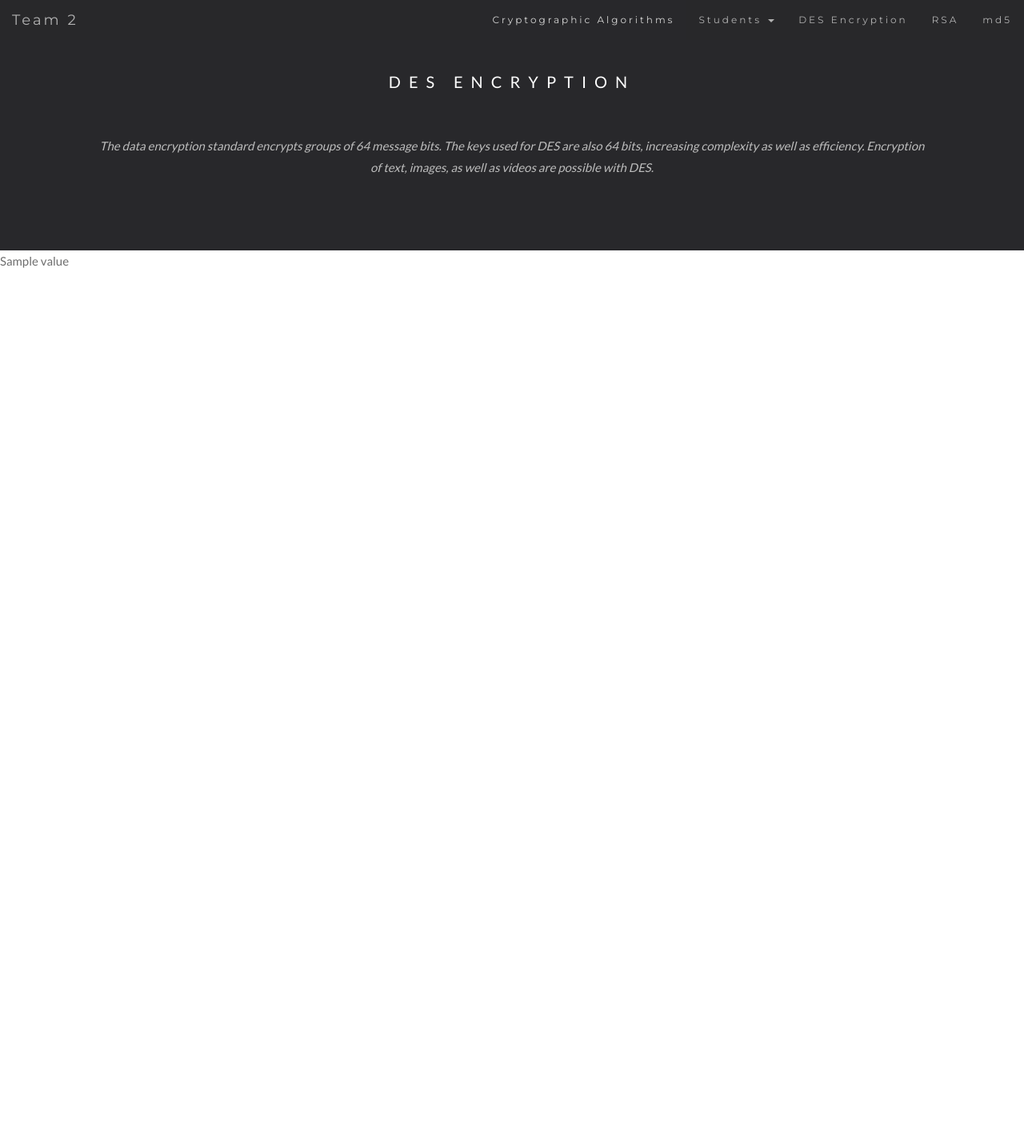
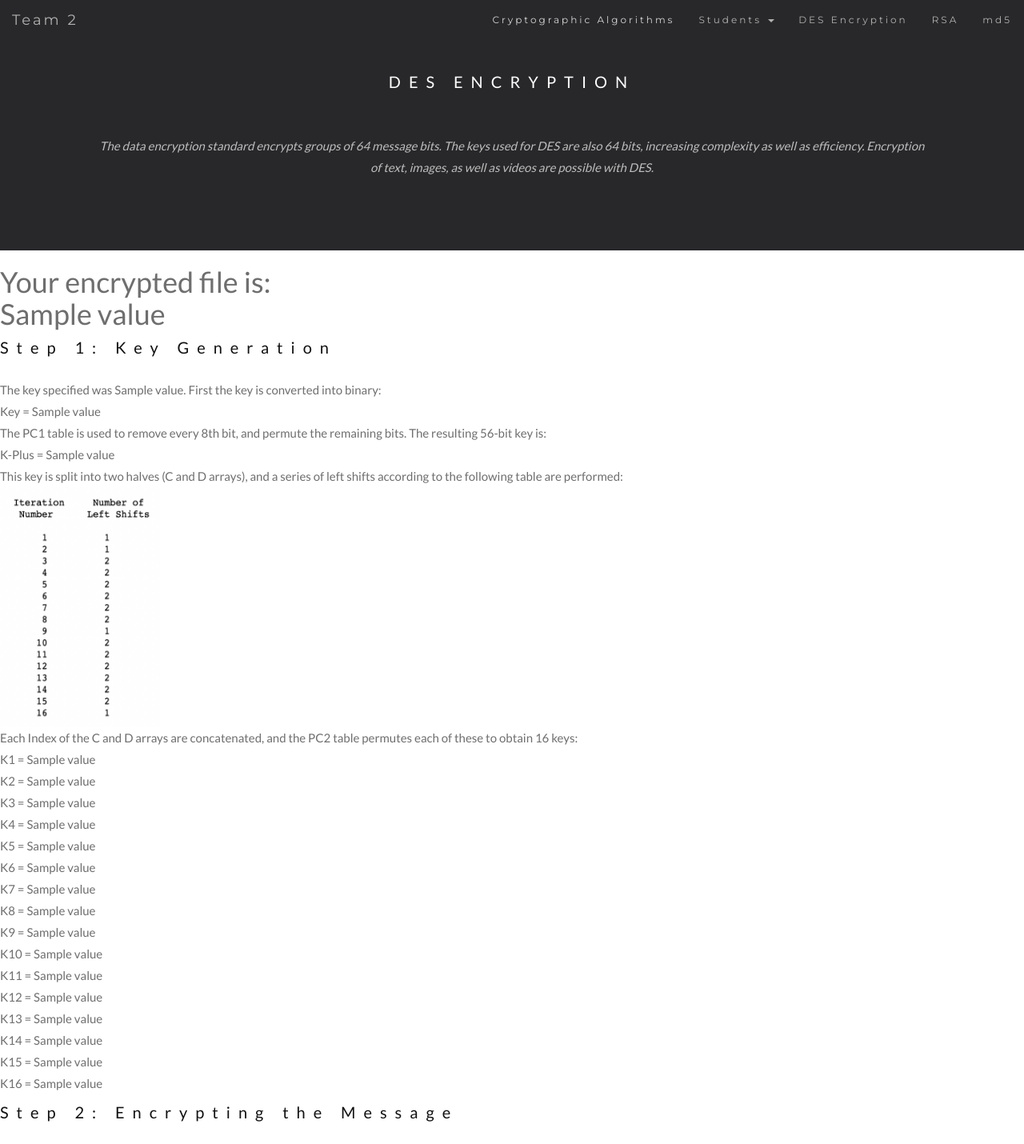
Before and after one commit to vkapur2202/cryptography_software_tool, a Flask app: template templates/des.html in a window 1280 px wide. Shown: the whole page at 80% size. Before the commit the page ends 335 px from the top, so only its background shows below. Run offline with Flask 2, Linux system fonts and the light colour scheme; the template is opened without the code that fills it: most values are stand-ins (such as "Sample title", 1, 10 or a date in 2020); some libraries are stand-ins or nearby versions.

Commit message:
DES steps partial update

```diff
--- a/DES.py
+++ b/DES.py
@@ -1,6 +1,7 @@
 from typing import List
 from bitarray import bitarray
 from bitarray.util import ba2int
+import codecs
 
 IP = [[58, 50, 42, 34, 26, 18, 10, 2],
       [60, 52, 44, 36, 28, 20, 12, 4],
@@ -109,23 +110,24 @@ def des_msg(input1, input2):
 
     result.append(key.decode("utf-8"))
     bit_key = bitarray(bin(int(key, 16))[2:].zfill(64))
-    result.append(bit_key.to01())
+    result.append(' '.join((bit_key.to01())[i:i + 8] for i in range(0, len(bit_key), 8)))
     bit_msg = bitarray()
     bit_msg.frombytes(msg)
     zeros_to_pad = 64 - (len(bit_msg) % 64)
     bit_msg += bitarray('0')*zeros_to_pad
 
     k_plus, keys = generate_keys(bit_key)
-    result.append(k_plus.to01())
-    for i in range(len(keys)):
-        result.append(keys[i].to01())
+    result.append(' '.join((k_plus.to01())[i:i + 7] for i in range(0, len(k_plus), 7)))
+    for k in range(len(keys)):
+        result.append(' '.join((keys[k].to01())[i:i + 8] for i in range(0, len(keys[k]), 8)))
 
     isEncrypt = True
     Ls, Rs, cipher = encrypt(bit_msg, keys, isEncrypt)
-    for i in range(len(Ls)):
-        result.append(Ls[i].to01())
-        result.append(Rs[i].to01())
+    for j in range(len(Ls)):
+        result.append(Ls[j].to01())
+        result.append(Rs[j].to01())
 
+    a = str(cipher.tobytes())
     result.append(cipher.to01())
 
     return result
--- a/templates/des.html
+++ b/templates/des.html
@@ -55,7 +55,61 @@
 </div>
 
 <p>
-{{value}}
+<h1>Your encrypted file is:
+    <br>
+    {{value[53]}}
+  </h1>
+    <h3>Step 1: Key Generation</h3>
+    The key specified was {{value[0]}}. First the key is converted into binary:
+    <br>
+    Key = {{value[1]}}
+    <br>
+    The PC1 table is used to remove every 8th bit, and permute the remaining bits. The resulting 56-bit key is:
+    <br>
+    K-Plus = {{value[2]}}
+    <br>
+    This key is split into two halves (C and D arrays), and a series of left shifts according to the following table are performed:
+    <br>
+    <img src="/static/images/des_leftShift.png" width="200" height="300">
+    <br>
+    Each Index of the C and D arrays are concatenated, and the PC2 table permutes each of these to obtain 16 keys:
+    <br>
+    K1 = {{value[3]}}
+    <br>
+    K2 = {{value[4]}}
+    <br>
+    K3 = {{value[5]}}
+    <br>
+    K4 = {{value[6]}}
+    <br>
+    K5 = {{value[7]}}
+    <br>
+    K6 = {{value[8]}}
+    <br>
+    K7 = {{value[9]}}
+    <br>
+    K8 = {{value[10]}}
+
+    <br>
+    K9 = {{value[11]}}
+    <br>
+    K10 = {{value[12]}}
+    <br>
+    K11 = {{value[13]}}
+    <br>
+    K12 = {{value[14]}}
+
+    <br>
+    K13 = {{value[15]}}
+    <br>
+    K14 = {{value[16]}}
+    <br>
+    K15 = {{value[17]}}
+    <br>
+    K16 = {{value[18]}}
+
+    <h3>Step 2: Encrypting the Message</h3>
+
 </p>
 <!-- <p>
 {{value1}}
```
Also changed, not shown: static/images/des_leftShift.png (added).
